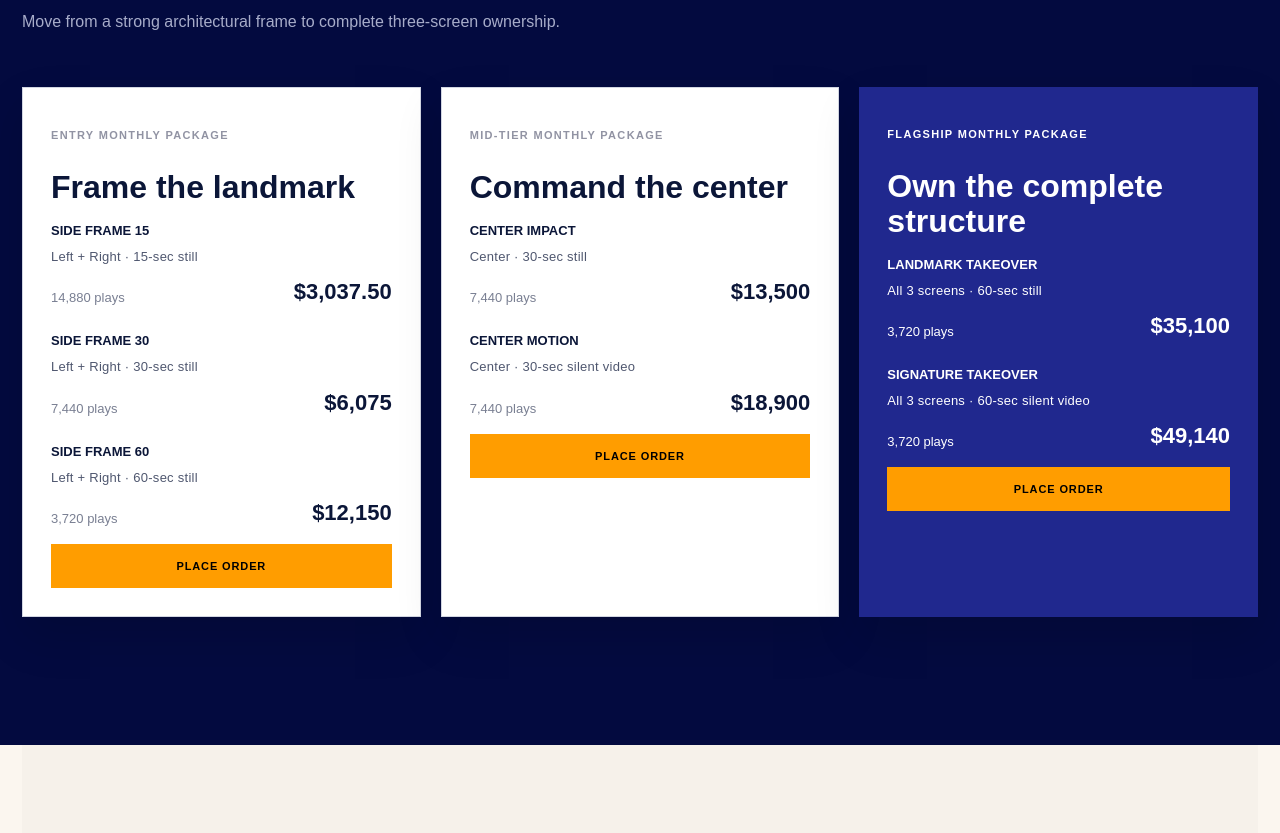
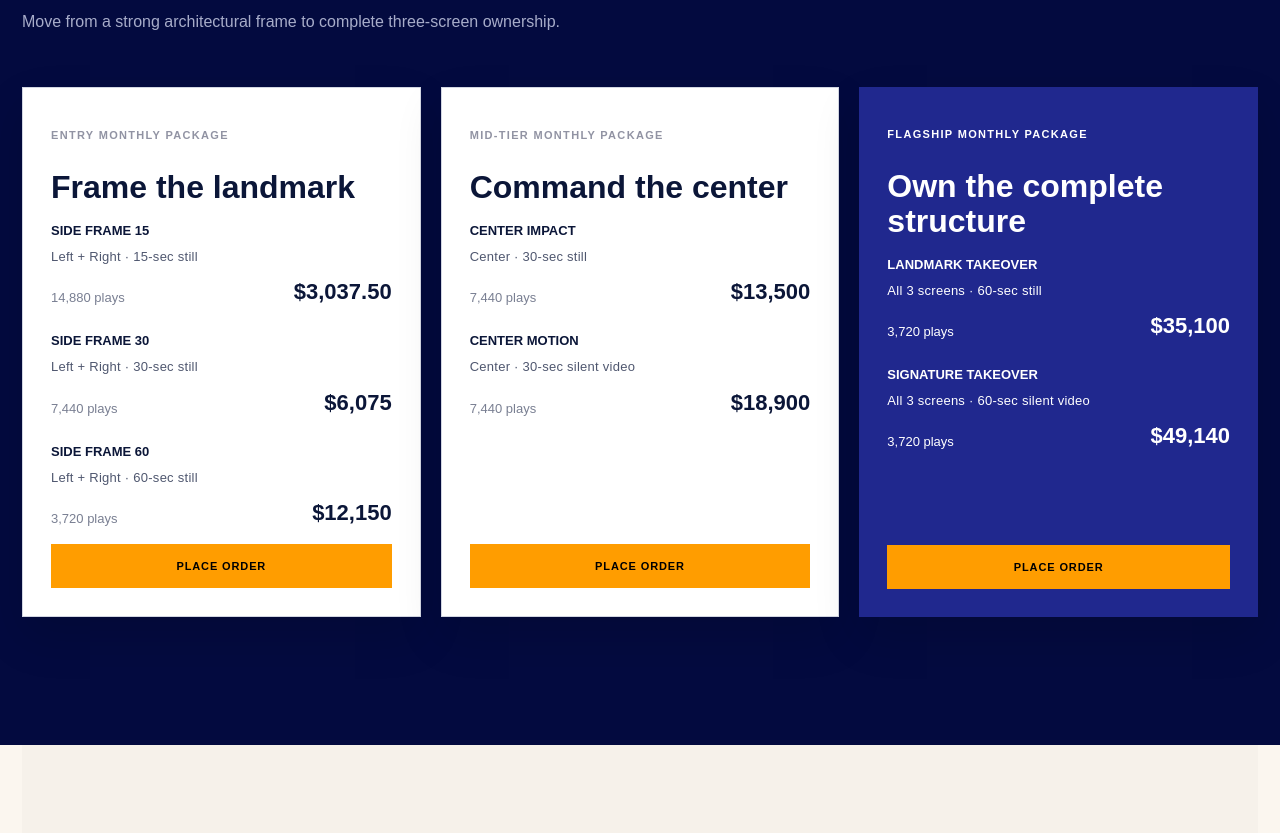
Before and after one commit to SajoRuiz/LA_GRANDIOSA_FALLBACK, a Next.js app: page / in a window 1280 px wide. Shown: the part 3537-4370 px from the top of the page. Built offline with nearby package versions, Linux system fonts and the light colour scheme.

Commit message:
Bottom-align package Place Order CTAs

```diff
--- a/app/page.module.css
+++ b/app/page.module.css
@@ -551,9 +551,8 @@
 }
 
 .packageCard {
-  display: grid;
-  align-content: start;
-  align-items: start;
+  display: flex;
+  flex-direction: column;
   gap: 18px;
   min-height: 520px;
   padding: 30px 28px 28px;
```
